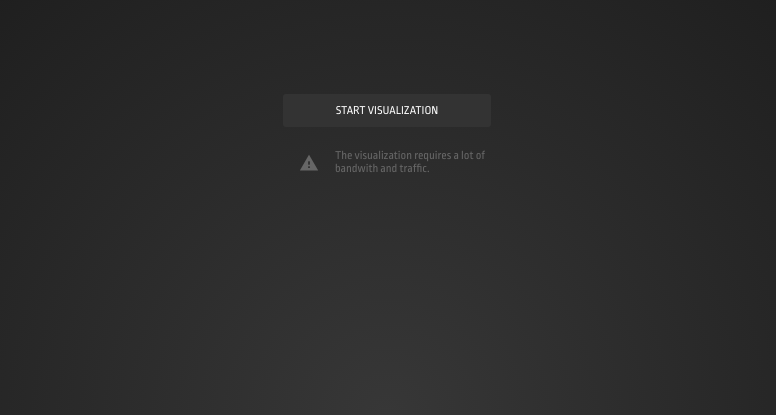
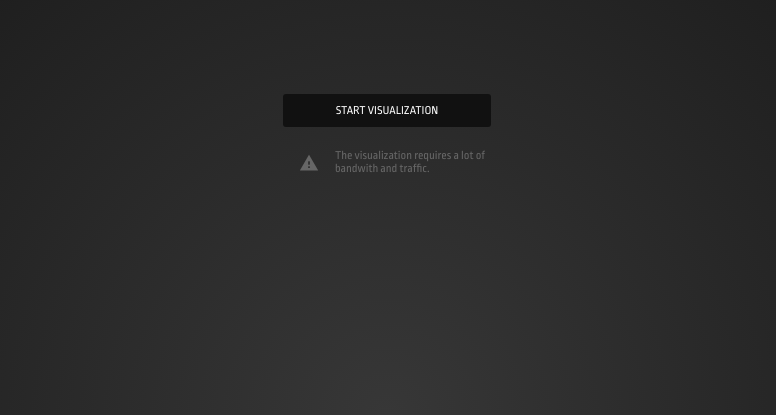
Before and after one commit to nixer89/ledger-observer, a website built with webpack: page resources/public/index.html in a window 1280 px wide. In both pictures the pointer is over the link "START VISUALIZATION". Shown: the part 385-800 px from the top of the page, without its empty margins (253-1029 px from the left). Built offline with nearby package versions, Linux system fonts and the light colour scheme.

Commit message:
Add hover to entry button

```diff
--- a/resources/public/css/style.css
+++ b/resources/public/css/style.css
@@ -567,6 +567,10 @@ input:focus:-ms-input-placeholder { color:transparent; }
     border-radius: 3px;
 }
 
+.landing > .container > a:hover {
+    background-color: #111;
+}
+
 
 .fade-in {
     -webkit-animation: fadein 1s; /* Safari, Chrome and Opera > 12.1 */
```
